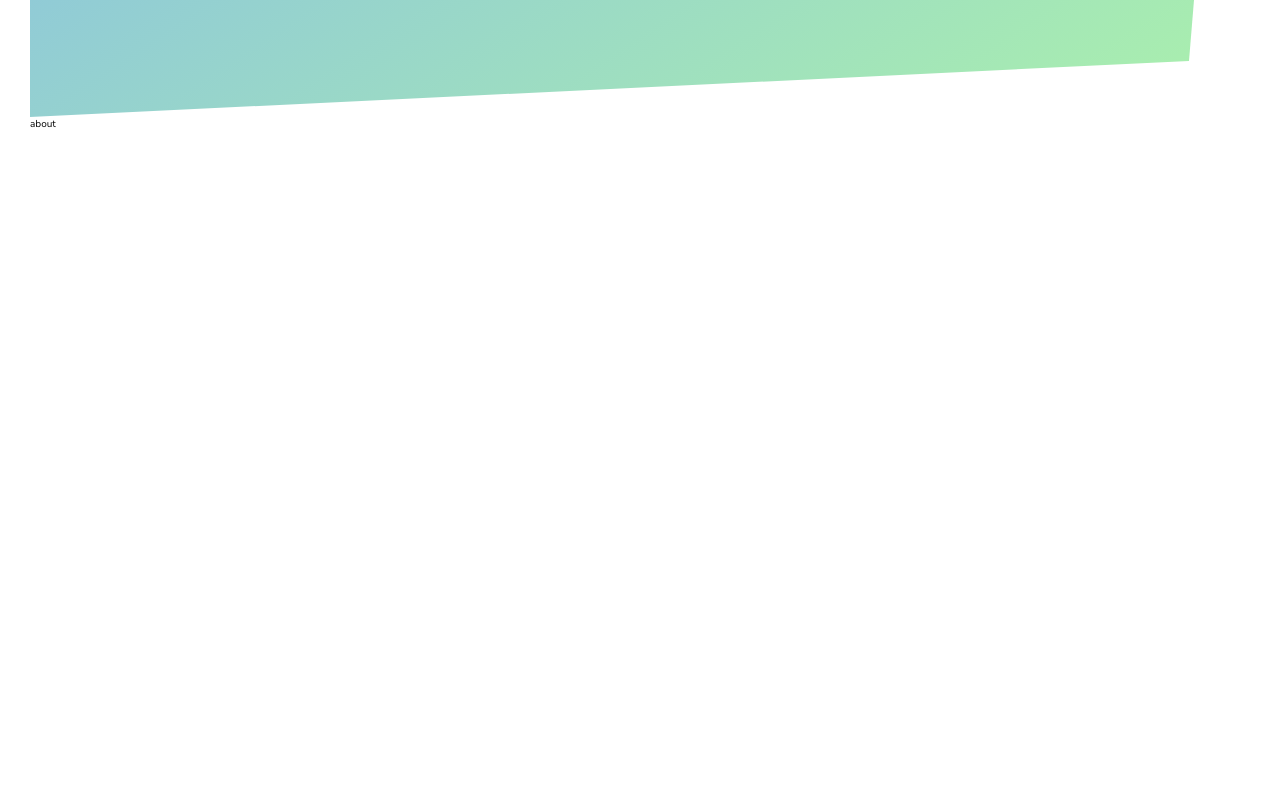
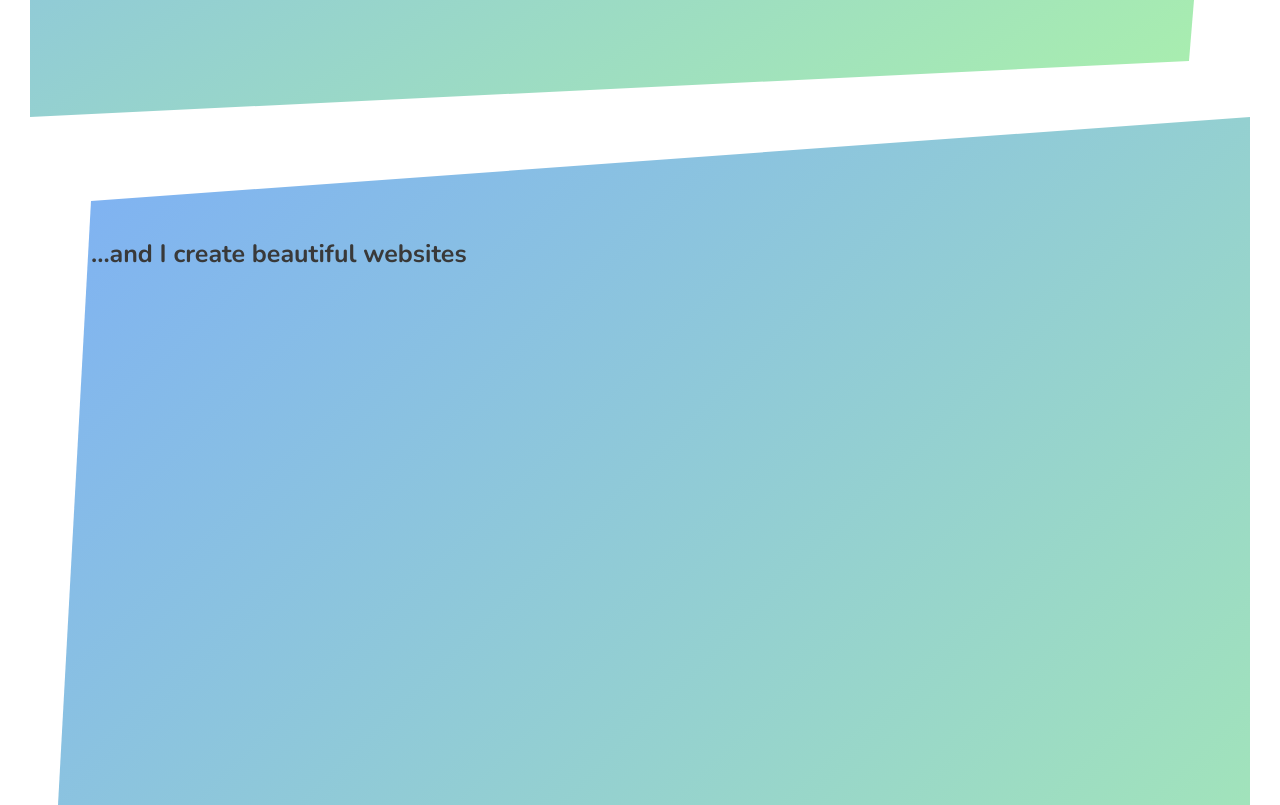
Before and after one commit to chutpdx24/myPortfolioSite, a website: page index.html in a window 1280 px wide. Shown: the part 763-1568 px from the top of the page. Drawn offline with nearby package versions, Linux system fonts and the light colour scheme.

Commit message:
deleted some comments that were not longer relevant

```diff
--- a/index.html
+++ b/index.html
@@ -13,13 +13,13 @@
     <nav class="navigation">
             <a class="navigation__brand" href="#home">pdxwebdesigner</a>
             <ul class="navigation__list">
-                <li><a class="navigation__list-link" href="#">About</a></li>
+                <li><a class="navigation__list-link" href="#about">About</a></li>
                 <li><a class="navigation__list-link" href="#">Projects</a></li>
                 <li><a class="navigation__list-link"  href="#">Contact</a></li>
             </ul>
     </nav>
     <section class="header__container">
-        <!-- <h1>Hi, I'm Richard. <span class="h1-bottom">a Frontend Developer</span></h1> -->
+
         <div class="header__h1">
             <h1>
                 <div class="header__h1-top">Hi, I'm Richard.</div>
@@ -28,8 +28,8 @@
         </div>
 
     </section>
-    <section class="about__container">
-        about
+    <section id="about" class="about__container">
+        <h2>...and I create beautiful websites</h2>
     </section>
 
 
--- a/sass/layout/_about.scss
+++ b/sass/layout/_about.scss
@@ -1,6 +1,21 @@
 .about__container {
     height: 150vh;
+    background-image: linear-gradient(to right bottom, $color-tertiary, $color-secondary);
+    background-size: cover;
+    background-position: center;
+    clip-path: polygon(5% 7%, 100% 0, 100% 100%, 0% 100%);
+    display: block;
+    position: relative;
+
 
     // background-image: linear-gradient(to right bottom, $color-secondary, $color-tertiary);
     // clip-path: polygon(25% 0%, 100% 0%, 100% 100%, 25% 100%, 0% 50%);
 }
+h2 {
+    display: inline-block;
+    color: $color-dark-grey;
+    font-size: 2.5rem;
+    position: absolute;
+    top: 10%;
+    left: 5%;
+}
```
Also changed, not shown: style.css, 2 other files.
